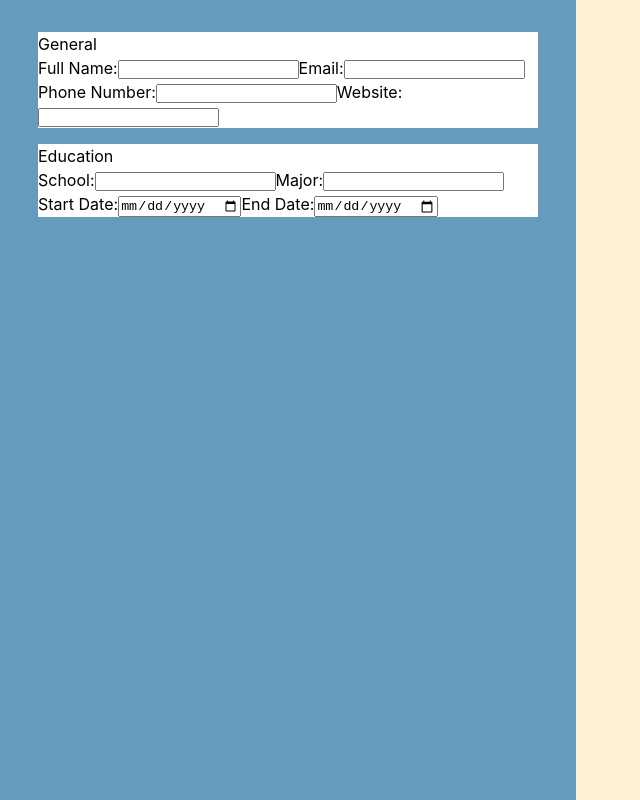
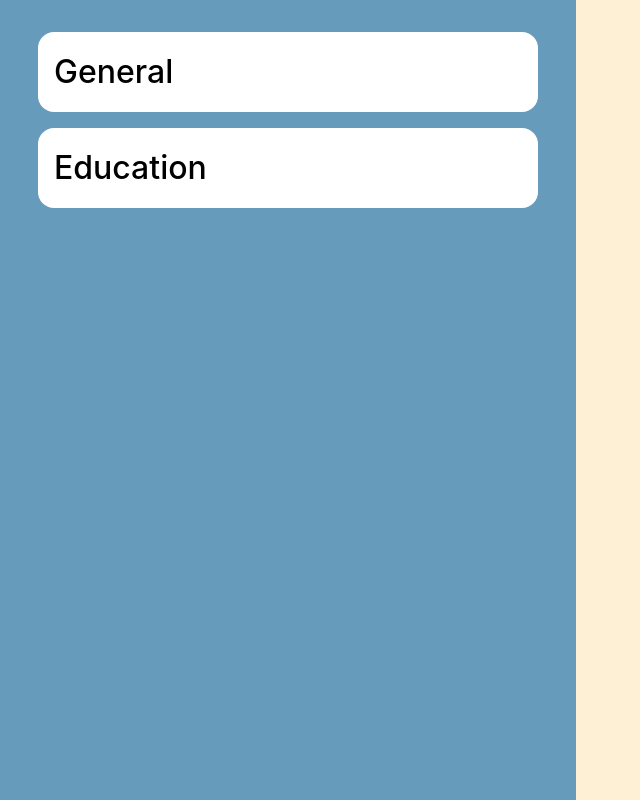
Before and after one commit to datderek/resumebuilder, a React (Vite) app: page / in a window 1280 px wide. Shown: the top 800 px of the page, without its empty margins (0-640 px from the left). Built offline with nearby package versions, Linux system fonts and the light colour scheme.

Commit message:
Add style to Panel

```diff
--- a/src/components/Input.jsx
+++ b/src/components/Input.jsx
@@ -1,7 +1,9 @@
+import '../styles/Input.css';
+
 export default function Input({ label, type='text', onChange }) {
   return (
     <label>
-      {label}:
+      <div className='label-name'>{label}:</div>
       <input type={type} onChange={onChange} />
     </label>
   )
--- a/src/components/Panel.jsx
+++ b/src/components/Panel.jsx
@@ -4,10 +4,18 @@ import '../styles/Panel.css';
 export default function Panel({ label, children }) {
   const [isActive, setIsActive] = useState(false);
 
+  const handleClick = (e) => {
+    setIsActive(!isActive);
+  }
+
   return (
-    <div className="panel">
-      <div>{label}</div>
-      {children}
+    <div className='panel'>
+      <div className={'panel-tab' + (isActive ? ' active' : '')} onClick={handleClick}>{label}</div>
+      {isActive && (
+        <div className='inputs'>
+          {children}
+        </div>
+      )}
     </div>
   )
 }
--- /dev/null
+++ b/src/styles/Input.css
@@ -0,0 +1,8 @@
+.label-name {
+  font-size: 0.8rem;
+  transform: translate(4px, 4px);
+}
+
+input {
+  width: 100%;
+}
--- a/src/styles/Panel.css
+++ b/src/styles/Panel.css
@@ -1,6 +1,22 @@
 .panel {
   width: 500px;
-  height: auto;
   background-color: white;
   color: black;
+  border-radius: 1rem;
 }
+
+.panel-tab {
+  padding: 1rem;
+  font-size: 2rem;
+  font-weight: 500;
+}
+
+.panel-tab.active {
+  border-bottom: 1px solid black;
+}
+
+.inputs {
+  display: flex;
+  flex-direction: column;
+  padding: 1rem;
+}
```
